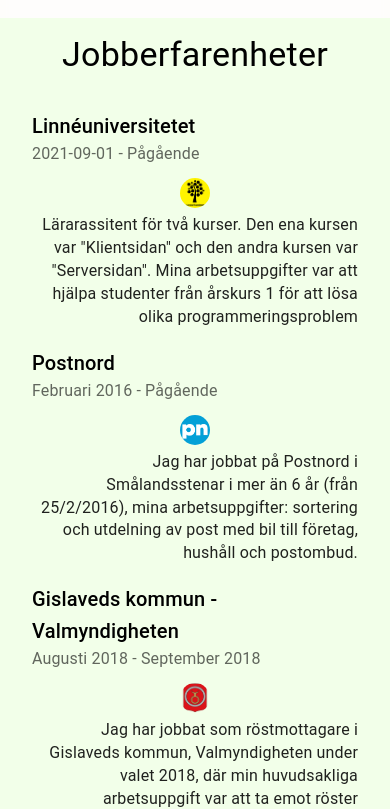
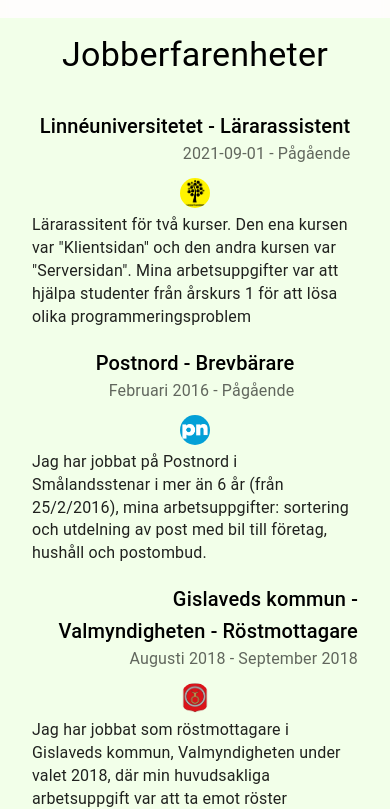
Before and after one commit to Tamimjabr/my-cv-react, a React (Create React App) app: page / in a window 390 px wide. Shown: the part 940-1749 px from the top of the page. Built offline with nearby package versions, Linux system fonts and the light colour scheme; a web font is replaced by a local one.

Commit message:
optimize styling for mobile version

```diff
--- a/src/components/JobExperience.tsx
+++ b/src/components/JobExperience.tsx
@@ -15,13 +15,14 @@
   background-color: #F2FFE9;
   text-align:center;
 `
+const StyledList = styled('ul')`
+  display: flex;
+  flex-flow: column nowrap;
+  justify-content: center;
+  align-items: center;
 
-const StyledList = styled('ul')`
-  list-style: none;
-  padding: 0;
-  margin: 0;
-  padding-inline-start: 0;
-  `
+`
+
 
 const JobExperience = () => {
   const matches = useMediaQuery('(max-width:750px)');
@@ -37,7 +38,6 @@
         {job.description}
       </TimelineOppositeContent>
       <TimelineSeparator>
-        <TimelineConnector />
         <TimelineDot variant='outlined'>
           <Avatar src={job.icon} sx={{ width: 30, height: 30 }} />
         </TimelineDot >
@@ -45,17 +45,17 @@
       </TimelineSeparator>
       <TimelineContent sx={{ py: '12px', px: 2 }}>
         <Typography variant="h6" component="span">
-          {job.company}
+          {job.company} {job.position && `- ${job.position}`}
         </Typography>
         <Typography color='text.secondary'>{`${job.startDate} - ${job.endDate}`}</Typography>
       </TimelineContent>
     </TimelineItem>))
 
   const jobsMobile = JOB_EXPERIENCE_ARRAY.map((job) => (
-    <StyledList >
+    <StyledList  >
       <TimelineContent sx={{ py: '12px', px: 2 }}>
         <Typography variant="h6" component="span">
-          {job.company}
+          {job.company} {job.position && `- ${job.position}`}
         </Typography>
         <Typography color='text.secondary'>{`${job.startDate} - ${job.endDate}`}</Typography>
       </TimelineContent>
@@ -78,10 +78,11 @@
       <Typography variant="h4" >
         Jobberfarenheter
       </Typography>
-      <Timeline position="alternate">
-        {matches ? <ul>
-          {jobsMobile}
-        </ul> :
+      <Timeline position={matches ? 'left' : 'alternate'}>
+        {matches ?
+          <ul>
+            {jobsMobile}
+          </ul> :
           jobs}
       </Timeline>
     </StyledDiv>
```
